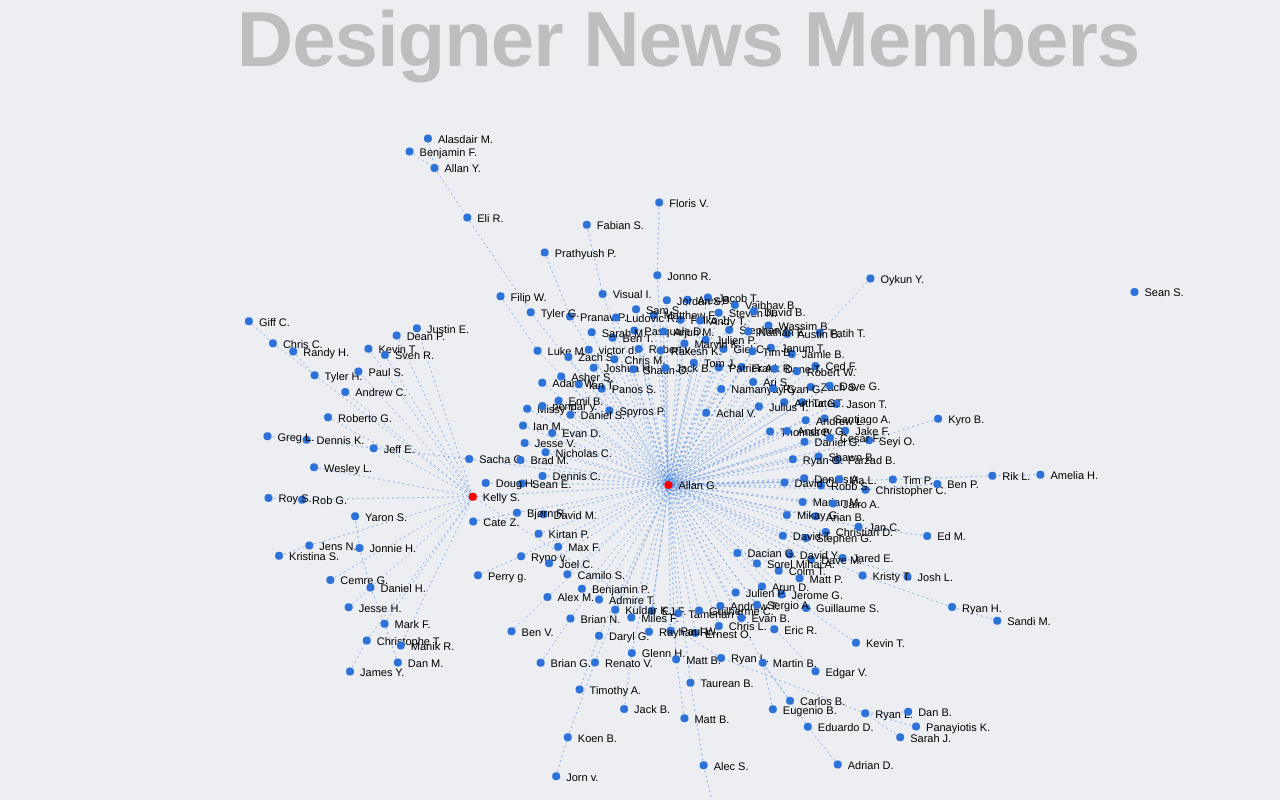
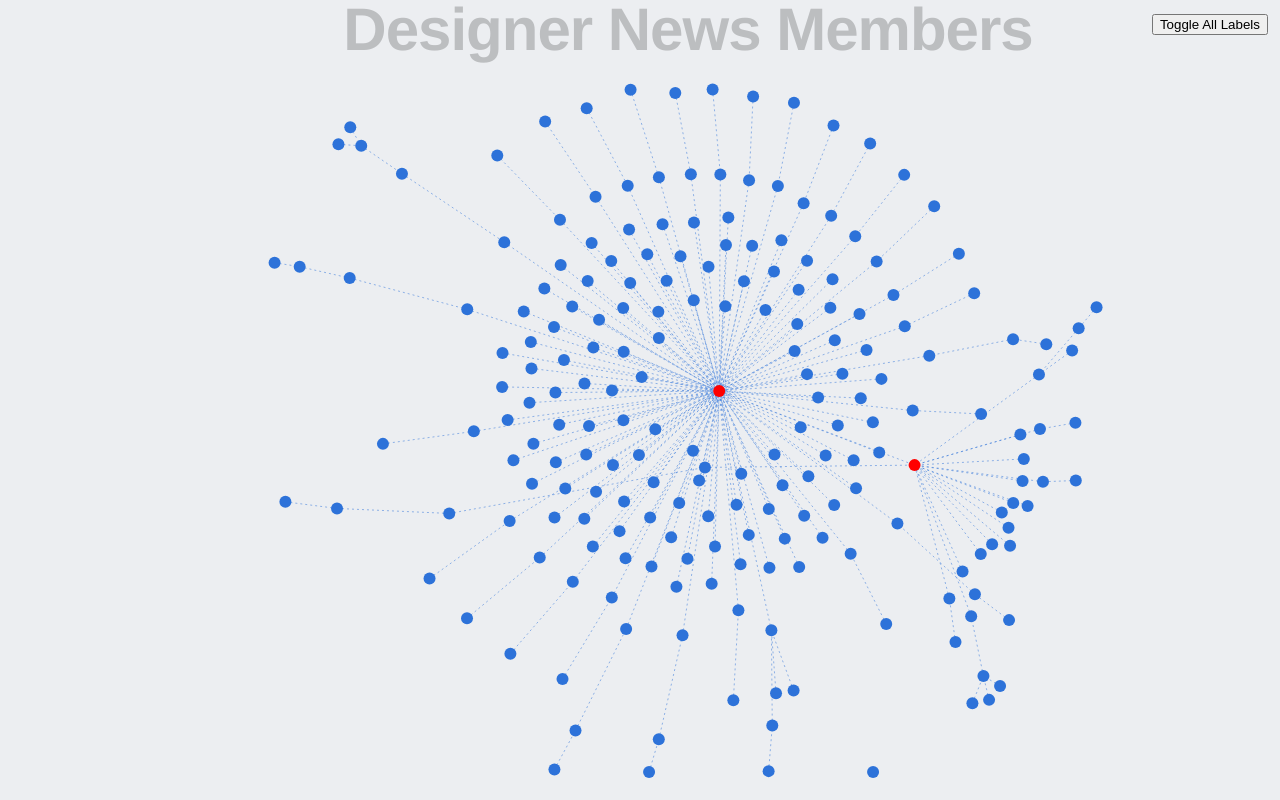
Before and after one commit to ejfox/DesignerNewsMembers, a plain HTML site: page index.html in a window 1280 px wide. Drawn offline with nearby package versions, Linux system fonts and the light colour scheme; animation ran at ten frames a second.

Commit message:
Styling things up a little more, adding rising/falling behavior, label toggle button

```diff
--- a/index.html
+++ b/index.html
@@ -37,9 +37,15 @@
 <div id="container">
 	<header id="title">
 		<h1>Designer News Members</h1>
+
+
 	</header>
 
-	<section id="content" style="font-size: 11px;">
+	<section id="controls">
+		<button id="labels-toggle">Toggle All Labels</button>
+	</section>
+
+	<section id="content">
 		<svg id="network"></svg>
 	</section>
 
@@ -49,5 +55,7 @@
 <script type="text/javascript" charset="utf-8">
 makeDNViz();
 </script>
+
+<script>document.write('<script src="http://' + (location.host || 'localhost').split(':')[0] + ':35729/livereload.js?snipver=1"></' + 'script>')</script>
 </body>
 </html>
--- a/js/dn_viz.js
+++ b/js/dn_viz.js
@@ -1,5 +1,5 @@
 // Generated by CoffeeScript 1.3.3
-var dn, makeDNViz, makeForceLayout, makeLinks;
+var allLabelsOn, dn, makeDNViz, makeForceLayout, makeLinks;
 
 dn = [];
 
@@ -22,17 +22,30 @@
   var circle, force, height, label, link, node, r, svg, width;
   width = $("#network").width();
   height = $("#network").height();
-  r = 4;
+  r = 6;
   makeLinks(data);
-  force = d3.layout.force().gravity(0.1).charge(-185).linkDistance(function(d) {
+  force = d3.layout.force().gravity(0.35).charge(function(d) {
+    var defaultCharge;
+    defaultCharge = -185;
+    console.log(d);
+    if (d.invited_by_id !== null) {
+      if (d.invited_by_id === 2) {
+        return -500;
+      } else {
+        return defaultCharge;
+      }
+    } else {
+      return defaultCharge;
+    }
+  }).linkDistance(function(d) {
     if (d.target.id === 1) {
-      return 150;
+      return 80;
     } else if (d.target.id === 2) {
-      return 120;
+      return 80;
     } else {
-      return 10;
+      return 2;
     }
-  }).linkStrength(1.3).theta(.6).friction(0.65).size([width, height]);
+  }).linkStrength(1.6).theta(.6).friction(0.85).size([width, height]);
   svg = d3.select("#network");
   link = svg.selectAll("line.link").data(dn.links).enter().append("line").attr("class", "link").style({
     "stroke-width": 1,
@@ -41,14 +54,17 @@
     opacity: 0.5
   });
   node = svg.selectAll(".node").data(data).enter().append("svg:g").attr("class", "node").attr("id", function(d) {
-    return d.id;
+    return d.id - 1;
   }).call(force.drag);
   label = node.append("g").attr("class", "label").append("svg:text").text(function(d) {
     return d.display_name;
   }).attr({
     "text-anchor": "start",
     "dx": r * 2.5,
-    "dy": ".4em"
+    "dy": ".4em",
+    "id": function(d, i) {
+      return "label" + i;
+    }
   });
   circle = node.append("svg:circle").attr("r", r).style({
     "fill": function(d) {
@@ -67,8 +83,14 @@
     */
     node.attr("transform", function(d) {
       var newx, newy;
-      newx = d.x = Math.max(r, Math.min(width - r, d.x));
-      newy = d.y = Math.max(r, Math.min(width - r, d.y));
+      if (d.y < height - (height * 0.25)) {
+        if (d.id < 25) {
+          d.y = d.y - .1;
+        }
+        d.y = d.y + (d.id / 400);
+      }
+      newx = d.x = Math.max(r + 6, Math.min(width - r, d.x));
+      newy = d.y = Math.max(r + 6, Math.min(height - 40, d.y));
       return "translate(" + newx + "," + newy + ")";
     });
     return link.attr("x1", function(d) {
@@ -97,3 +119,17 @@
   });
   return console.log(dn.links);
 };
+
+allLabelsOn = false;
+
+$("#labels-toggle").on("click", function() {
+  if (allLabelsOn) {
+    $("#content").removeClass("labels-on");
+    $("#content").addClass("labels-off");
+    return allLabelsOn = false;
+  } else {
+    $("#content").addClass("labels-on");
+    $("#content").removeClass("labels-off");
+    return allLabelsOn = true;
+  }
+});
--- a/style.less
+++ b/style.less
@@ -154,7 +154,7 @@
   font: normal 100% 'Helvetica Neue', Helvetica, Arial, sans-serif;
 
   line-height: 1.45em;
-  font-size: 1.3em;
+  font-size: 1em;
   //max-width: 896px;
   width: 100%;
   padding: 32px 48px 84px;
@@ -186,7 +186,12 @@
       margin-bottom: 0;
     }
 }
-
+#controls {
+  z-index: 9999;
+  position: fixed;
+  top: 0;
+  right: 12px;
+}
 #content {
   width: 100%;
   height: 100%;
@@ -206,6 +211,40 @@
 
   text {
     cursor: default;
+  }
+}
+
+
+ g {
+    &:hover {
+      .label {
+        opacity: 1;
+
+        -webkit-transition:opacity .2s ease-in;
+           -moz-transition:opacity .2s ease-in;
+             -o-transition:opacity .2s ease-in;
+                transition:opacity .2s ease-in;
+      }
+    }
+  }
+  .label {
+    font-size: 10px;
+    opacity: 0;
+
+    -webkit-transition:opacity 4.4s ease-out .2s;
+       -moz-transition:opacity 4.4s ease-out .2s;
+         -o-transition:opacity 4.4s ease-out .2s;
+            transition:opacity 4.4s ease-out .2s;
+  }
+
+.labels-on {
+  .label {
+    opacity: 1;
+  }
+}
+.labels-off {
+  .label {
+    opacity: 0;
   }
 }
 
```
Also changed, not shown: style.css, 1 other file.
